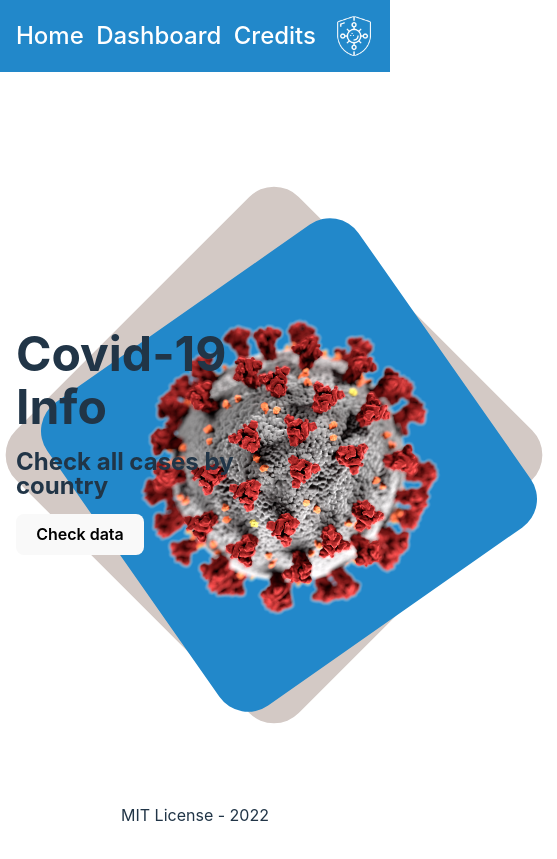
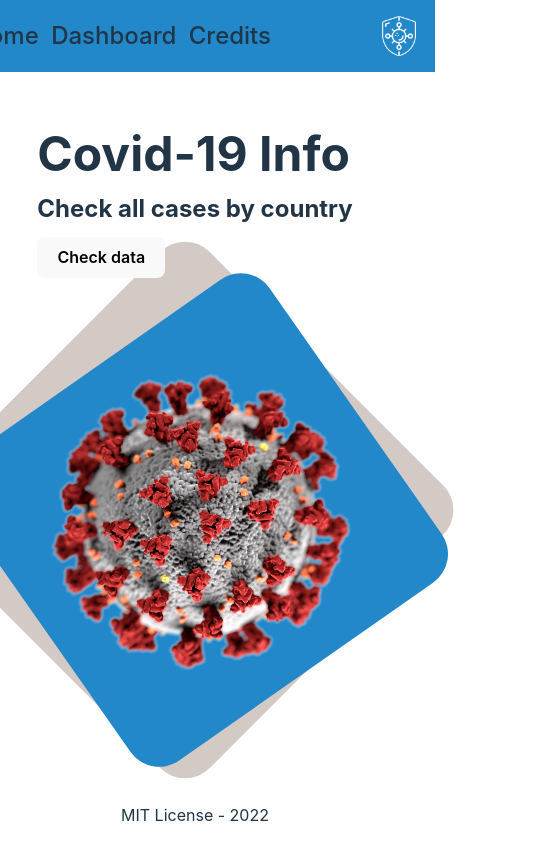
Before and after one commit to amandaalexandre/covid-countries, a React (Vite) app: page / in a window 390 px wide. Shown: the whole page, 557 px wide, since content can reach past the window. Built offline with nearby package versions, Linux system fonts and the light colour scheme.

Commit message:
style: navlinks & responsivity

```diff
--- a/src/assets/home.css
+++ b/src/assets/home.css
@@ -62,3 +62,9 @@ h2 {
     50% {transform: rotate(22deg)};
     100% {transform: rotate(45deg)};
 } */
+
+@media (max-width: 768px) {
+    .home-hero {
+        flex-direction: column;
+    }
+}
--- a/src/assets/navbar.css
+++ b/src/assets/navbar.css
@@ -8,6 +8,7 @@ header {
     justify-content: space-between;
     padding: 1rem;
     background-color: var(--blue);
+    min-width: 480px;
     width: 100%;
     margin-bottom: 1.5rem;
 }
@@ -22,3 +23,11 @@ header {
     font-size: 1.5rem;
     font-weight: 600;
 }
+
+.navbar-link-active {
+    color: var(--dark-blue);
+}
+
+.navbar-link {
+    color: inherit;
+}
--- a/src/components/Navbar.jsx
+++ b/src/components/Navbar.jsx
@@ -1,16 +1,22 @@
 import React from 'react'
 import Logo from '../assets/logo.png'
 import '../assets/navbar.css'
-import {Link} from 'react-router-dom'
+import {NavLink} from 'react-router-dom'
 
 function Navbar() {
+
+  let activeLink = 'navbar-link-active';
+  let unactiveLink = 'navbar-link';
 
   return (
     <header>
         <span className='navbar-links'>
-          <Link to="/">Home</Link>
-          <Link to="/dashboard">Dashboard</Link>
-          <Link to="/credits">Credits</Link>
+          <NavLink to="/" end className={({ isActive }) =>
+              isActive ? activeLink : unactiveLink}>Home</NavLink>
+          <NavLink to="/dashboard" className={({ isActive }) =>
+              isActive ? activeLink : unactiveLink}>Dashboard</NavLink>
+          <NavLink to="/credits" className={({ isActive }) =>
+              isActive ? activeLink : unactiveLink}>Credits</NavLink>
         </span>
         <img src={Logo} className='logo' />
     </header>
```
